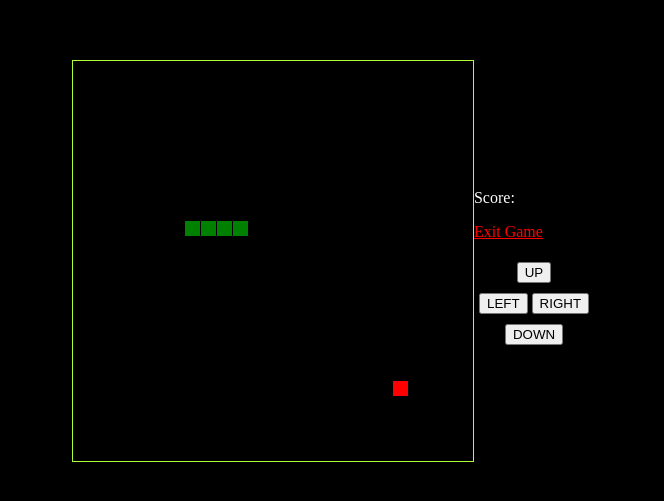
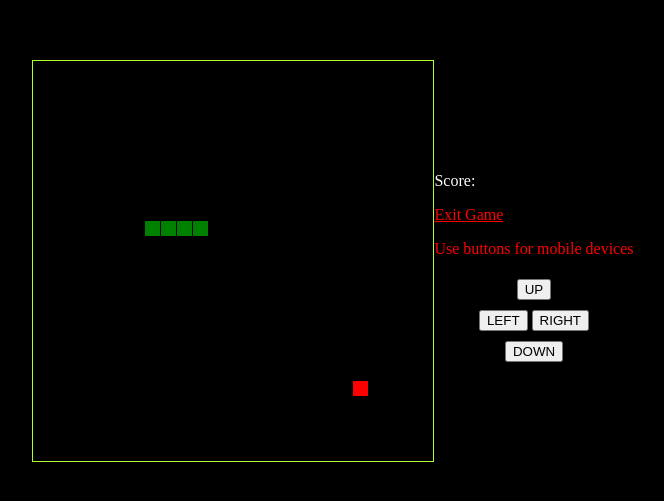
Before and after one commit to DLaMott/DLaMott.github.io, a website built with Parcel: page snake.html in a window 1280 px wide. Shown: the part 139-640 px from the top of the page, without its empty margins (307-971 px from the left). Built offline with nearby package versions, Linux system fonts and the light colour scheme.

Commit message:
Mobile support

```diff
--- a/snake.html
+++ b/snake.html
@@ -13,11 +13,15 @@
     gtag('config', 'G-ER3HSY9ER6');
   </script>
 
+  <meta name="viewport" content="width=device-width, initial-scale=1, minimum-scale=1, maximum-scale=3">
+
 </head>
 <body>
 
 <canvas width="400" height="400" id="snakeGame"></canvas>
 <script>
+
+
   var canvas = document.getElementById('snakeGame');
   var context = canvas.getContext('2d');
 
@@ -178,6 +182,7 @@
   <p><a href="index.html" style="color: red">Exit Game</a></p>
 
   <div style="text-align: center">
+    <p style="color: red"> Use buttons for mobile devices</p>
   <div style="padding: 5px">
   <input id="UP" type="button" value="UP" onclick="moveup()">
   </div>
```
